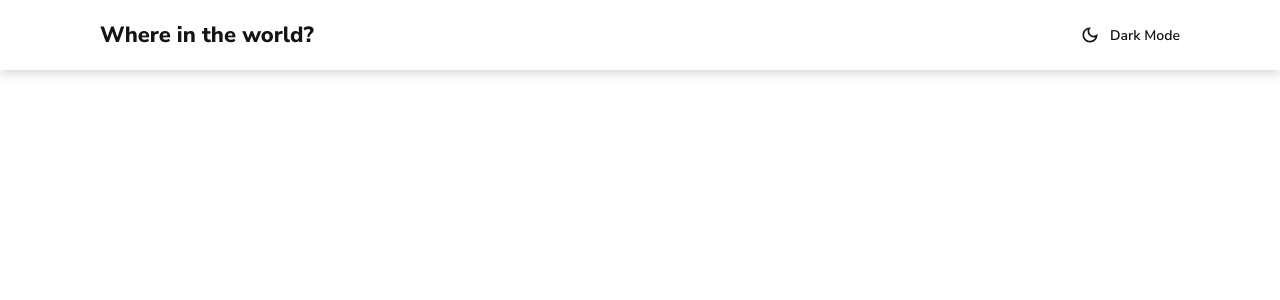
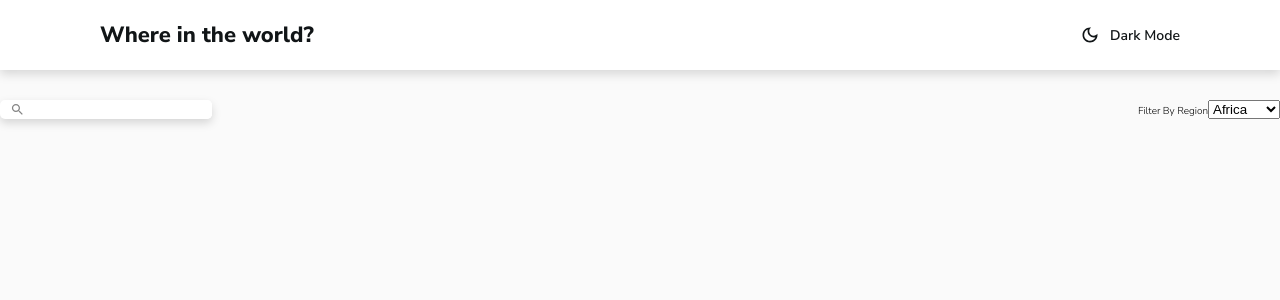
Before and after one commit to TairSadyk/REST-countries-API, a React (Create React App) app: page / in a window 1280 px wide. Shown: the top 300 px of the page. Built offline with nearby package versions, Linux system fonts and the light colour scheme.

Commit message:
Dark mode, filters component

```diff
--- a/public/css/styles.css
+++ b/public/css/styles.css
@@ -24,14 +24,6 @@ body {
   display: flex;
   justify-content: space-between;
 }
-.header--light {
-  background-color: hsl(0deg, 0%, 100%);
-  color: hsl(200deg, 15%, 8%);
-}
-.header--dark {
-  background-color: hsl(209deg, 23%, 22%);
-  color: hsl(0deg, 0%, 100%);
-}
 .header__title {
   font-size: 2.2rem;
   font-weight: 800;
@@ -49,4 +41,52 @@ body {
   font-weight: 600;
 }
 
+#light .header {
+  background-color: hsl(0deg, 0%, 100%);
+  color: hsl(200deg, 15%, 8%);
+}
+
+#dark .header {
+  background-color: hsl(209deg, 23%, 22%);
+  color: hsl(0deg, 0%, 100%);
+}
+
+#light {
+  background-color: hsl(0deg, 0%, 98%);
+  height: 100vh;
+}
+
+#dark {
+  background-color: hsl(207deg, 26%, 17%);
+  height: 100vh;
+}
+
+.filters {
+  display: flex;
+  justify-content: space-between;
+  margin-top: 3rem;
+}
+.filters__cont {
+  display: flex;
+  gap: 1rem;
+  align-items: center;
+  background-color: hsl(0deg, 0%, 100%);
+  border-radius: 0.5rem;
+  padding-left: 1rem;
+  box-shadow: 0 4px 10px rgba(0, 0, 0, 0.15);
+}
+.filters__icon {
+  font-size: 2rem;
+  color: hsl(0deg, 0%, 52%);
+}
+.filters__input {
+  border: none;
+  height: 100%;
+  border-radius: 0 0.5rem 0.5rem 0;
+}
+.filters__select.MuiFormControl-root {
+  margin: 0;
+  border: none;
+}
+
 /*# sourceMappingURL=styles.css.map */
--- a/public/index.html
+++ b/public/index.html
@@ -3,8 +3,9 @@
   <head>
     <meta charset="utf-8" />
     <meta name="viewport" content="width=device-width, initial-scale=1" />
+
+    <title>REST Countries API</title>
     <link rel="stylesheet" href="css/styles.css" />
-    <title>REST Countries API</title>
   </head>
   <body>
     <div id="root"></div>
--- /dev/null
+++ b/public/sass/components/_filters.scss
@@ -0,0 +1,29 @@
+.filters {
+  display: flex;
+  justify-content: space-between;
+  margin-top: 3rem;
+  &__cont {
+    display: flex;
+    gap: 1rem;
+    align-items: center;
+    background-color: $color-white;
+    border-radius: 0.5rem;
+    padding-left: 1rem;
+    box-shadow: 0 4px 10px rgba(black, 0.15);
+    // overflow: hidden;
+  }
+  &__icon {
+    font-size: 2rem;
+    color: $color-grey-dark;
+  }
+  &__input {
+    border: none;
+    height: 100%;
+    border-radius: 0 0.5rem 0.5rem 0;
+    // outline: none;
+  }
+  &__select.MuiFormControl-root {
+    margin: 0;
+    border: none;
+  }
+}
--- a/public/sass/main.scss
+++ b/public/sass/main.scss
@@ -3,3 +3,6 @@
 @import "base/base";
 @import "components/card";
 @import "components/header";
+@import "pages/home";
+@import "pages/details";
+@import "components/filters";
--- /dev/null
+++ b/public/sass/pages/_home.scss
@@ -0,0 +1,9 @@
+#light {
+  background-color: $color-grey-light;
+  height: 100vh;
+}
+
+#dark {
+  background-color: $color-blue-dark-1;
+  height: 100vh;
+}
--- a/src/components/App.jsx
+++ b/src/components/App.jsx
@@ -1,10 +1,15 @@
-import React from "react";
+import React, { useState } from "react";
 import Header from "./Header";
+import Filters from "./Filters";
+// const ThemeContext = React.createContext(null);
 function App() {
+  const [darkTheme, setDarkTheme] = useState(false);
+  const toggleTheme = () => setDarkTheme((curr) => !curr);
   return (
-    <main>
-      <Header />
-    </main>
+    <div id={darkTheme ? "dark" : "light"}>
+      <Header theme={darkTheme} toggleTheme={toggleTheme} />
+      <Filters />
+    </div>
   );
 }
 export default App;
--- /dev/null
+++ b/src/components/Filters.jsx
@@ -0,0 +1,14 @@
+import React from "react";
+import SelectRegion from "./SelectRegion";
+import SearchIcon from "@mui/icons-material/Search";
+export default function Filters() {
+  return (
+    <div className="filters">
+      <div className="filters__cont">
+        <SearchIcon className="filters__icon" />
+        <input className="filters__input" type="text" />
+      </div>
+      <SelectRegion />
+    </div>
+  );
+}
--- a/src/components/Header.jsx
+++ b/src/components/Header.jsx
@@ -1,14 +1,15 @@
 import React, { useState } from "react";
 import DarkModeOutlinedIcon from "@mui/icons-material/DarkModeOutlined";
 import DarkModeIcon from "@mui/icons-material/DarkMode";
-function Header() {
-  const [isDark, setIsDark] = useState(false);
-  const switchMode = () => setIsDark(!isDark);
+
+function Header(props) {
+  // const [isDark, setIsDark] = useState(false);
+  // const switchMode = () => setIsDark(!isDark);
   return (
-    <header className={isDark ? "header header--dark" : "header header--light"}>
+    <header className="header">
       <p className="header__title">Where in the world?</p>
-      <div onClick={switchMode} className="header__btn">
-        {isDark ? (
+      <div onClick={props.toggleTheme} className="header__btn">
+        {props.theme ? (
           <DarkModeIcon className="header__icon header__icon--dark" />
         ) : (
           <DarkModeOutlinedIcon className="header__icon header__icon--light" />
--- /dev/null
+++ b/src/components/SelectRegion.jsx
@@ -0,0 +1,42 @@
+import React from "react";
+// import InputLabel from "@mui/material/InputLabel";
+// import MenuItem from "@mui/material/MenuItem";
+// import FormControl from "@mui/material/FormControl";
+// import Select from "@mui/material/Select";
+
+export default function SelectRegion() {
+  const [region, setRegion] = React.useState("");
+
+  const handleChange = (event) => {
+    setRegion(event.target.value);
+  };
+
+  return (
+    <div>
+      <label htmlFor="select-region">Filter By Region</label>
+      <select id="select-region" onChange={handleChange}>
+        <option value={"africe"}>Africa</option>
+        <option value={"america"}>America</option>
+        <option value={"asia"}>Asia</option>
+        <option value={"europe"}>Europe</option>
+        <option value={"oceania"}>Oceania</option>
+      </select>
+    </div>
+    // <FormControl className="filters__select" sx={{ m: 1, minWidth: 120 }}>
+    //   <InputLabel id="select-region">Filter by Region:</InputLabel>
+    //   <Select
+    //     labelId="select-region"
+    //     id="select-region"
+    //     value={region}
+    //     label="Region"
+    //     onChange={handleChange}
+    //   >
+    //     <MenuItem value={"africe"}>Africa</MenuItem>
+    //     <MenuItem value={"america"}>America</MenuItem>
+    //     <MenuItem value={"asia"}>Asia</MenuItem>
+    //     <MenuItem value={"europe"}>Europe</MenuItem>
+    //     <MenuItem value={"oceania"}>Oceania</MenuItem>
+    //   </Select>
+    // </FormControl>
+  );
+}
```
Also changed, not shown: public/sass/components/_header.scss (+8 -8 lines), public/sass/pages/_details.scss (added), 1 other file (tests, documents, lock files or other folders).
